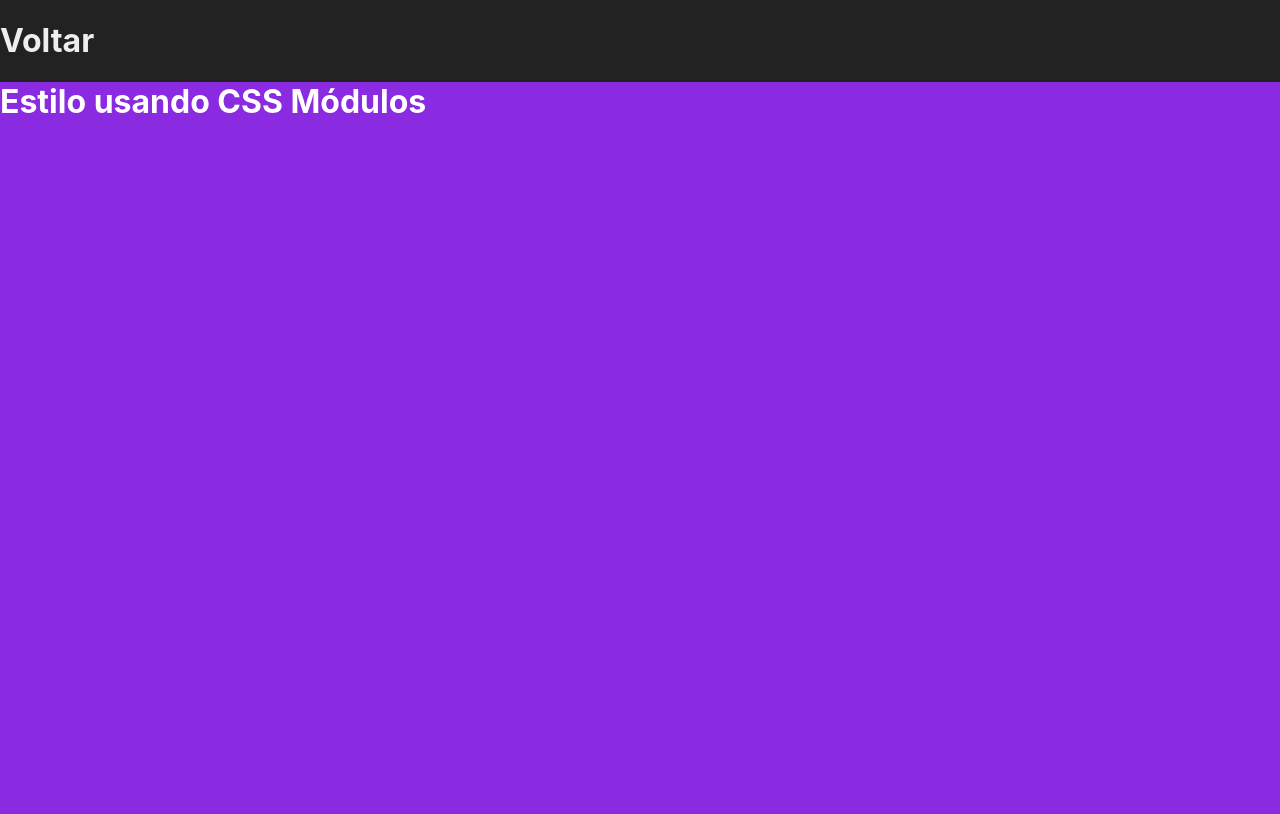
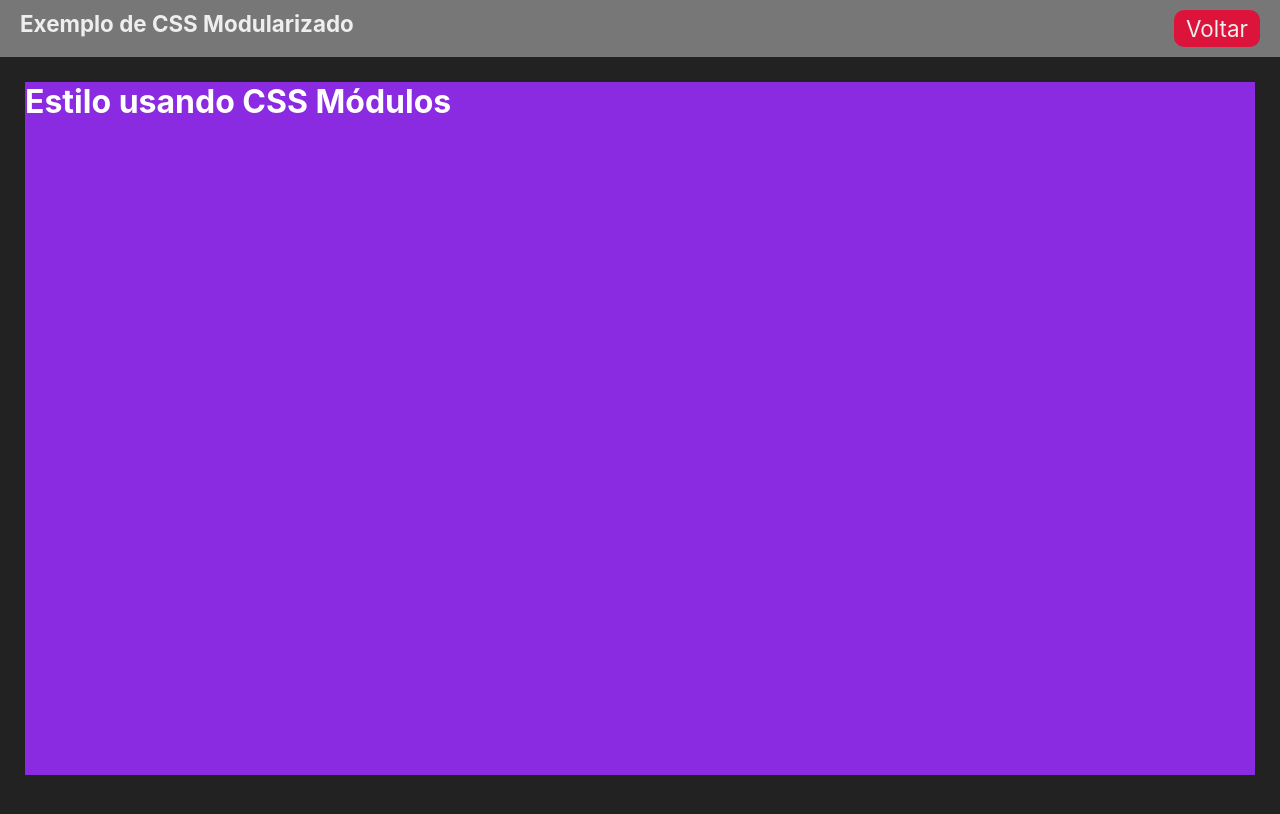
Before and after one commit to Henrique-Franca/Clear-Basico, a Next.js app: page /estiloso in a window 1280 px wide. Shown: the top 814 px of the page. Built offline with nearby package versions, Linux system fonts and the light colour scheme.

Commit message:
Componente Layout

```diff
--- a/src/components/Layout.jsx
+++ b/src/components/Layout.jsx
@@ -1,12 +1,20 @@
 import Link from "next/link";
+import styles from '../styles/Layout.module.css'
 
 export default function Layout(props){
 
     return(
 
-        <div>
-            <Link href="/"><h1>Voltar</h1></Link>
-            {props.children}
+        <div className={styles.layout}>
+            <div className={styles.cabecalho}>
+                <h1>{props.titulo ?? 'Mais um Exemplo'}</h1>
+                <Link href="/">Voltar</Link>
+            </div>
+            <div className={styles.conteudo}>
+                {props.children}
+            </div>
+
+
         </div>
 
     )
--- a/src/pages/estiloso.jsx
+++ b/src/pages/estiloso.jsx
@@ -6,7 +6,7 @@ export default function Estiloso(){
 
     return(
 
-        <Layout>
+        <Layout titulo="Exemplo de CSS Modularizado">
         <div className={styles.roxo}>
             <h1>Estilo usando CSS Módulos</h1>
 
--- a/src/styles/Estiloso.module.css
+++ b/src/styles/Estiloso.module.css
@@ -1,5 +1,5 @@
 .roxo{
-    height: 100vh;
+    height: 100%;
     background-color: blueviolet;
     color: #fff ;
 }
--- /dev/null
+++ b/src/styles/Layout.module.css
@@ -0,0 +1,29 @@
+.layout{
+    height: 100vh;
+    display: flex;
+    flex-direction: column;
+}
+
+.cabecalho{
+    display: flex;
+    justify-content: space-between;
+    padding: 10px 20px;
+    background-color: #777;
+}
+
+.cabecalho a{
+    background-color: crimson;
+    padding: 5px 12px;
+    border-radius: 10px;
+    font-size: 1.4rem;
+}
+
+.cabecalho h1{
+    margin: 0;
+    font-size: 1.4rem;
+}
+
+.conteudo{
+    padding: 25px;
+    height: 100%;
+}
```
